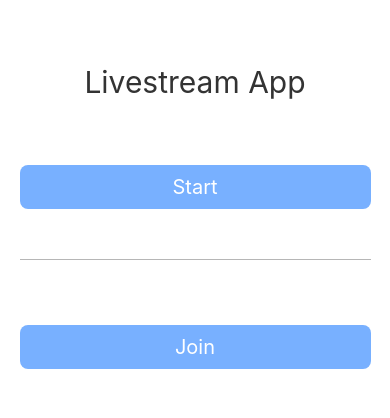
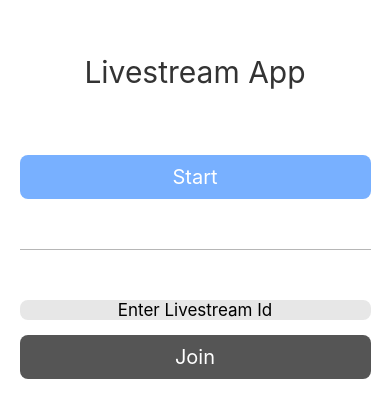
Before and after one commit to zolomohan/react-native-agora-livestreaming-app, a React Native app: screen / in a window 390 px wide. Shown: the part 206-624 px from the top of the page. Built offline with nearby package versions, Linux system fonts and the light colour scheme.

Commit message:
Add Join Live Text Input

```diff
--- a/App.js
+++ b/App.js
@@ -1,7 +1,15 @@
-import React from 'react';
-import { StyleSheet, Text, View, TouchableOpacity } from 'react-native';
+import React, {useState} from 'react';
+import {
+  StyleSheet,
+  Text,
+  View,
+  TextInput,
+  TouchableOpacity,
+} from 'react-native';
 
-export default function App() {
+export default function Home() {
+  const [joinChannel, setJoinChannel] = useState('');
+
   return (
     <View style={styles.container}>
       <Text style={styles.title}>Livestream App</Text>
@@ -11,7 +19,18 @@ export default function App() {
         </TouchableOpacity>
       </View>
       <View style={styles.joinContainer}>
-        <TouchableOpacity style={styles.button}>
+        <TextInput
+          value={joinChannel}
+          onChangeText={setJoinChannel}
+          placeholder="Enter Livestream Id"
+          style={styles.joinChannelInput}
+        />
+        <TouchableOpacity
+          style={[
+            styles.button,
+            {backgroundColor: joinChannel === '' ? '#555555' : '#78b0ff'},
+          ]}
+          disabled={joinChannel === ''}>
           <Text style={styles.buttonText}>Join</Text>
         </TouchableOpacity>
       </View>
@@ -45,6 +64,14 @@ const styles = StyleSheet.create({
     borderTopWidth: 1,
     borderColor: '#22222255',
   },
+  joinChannelInput: {
+    backgroundColor: '#cccccc77',
+    width: '100%',
+    borderRadius: 8,
+    paddingHorizontal: 20,
+    fontSize: 17,
+    textAlign: 'center',
+  },
   button: {
     width: '100%',
     marginTop: 15,
```
